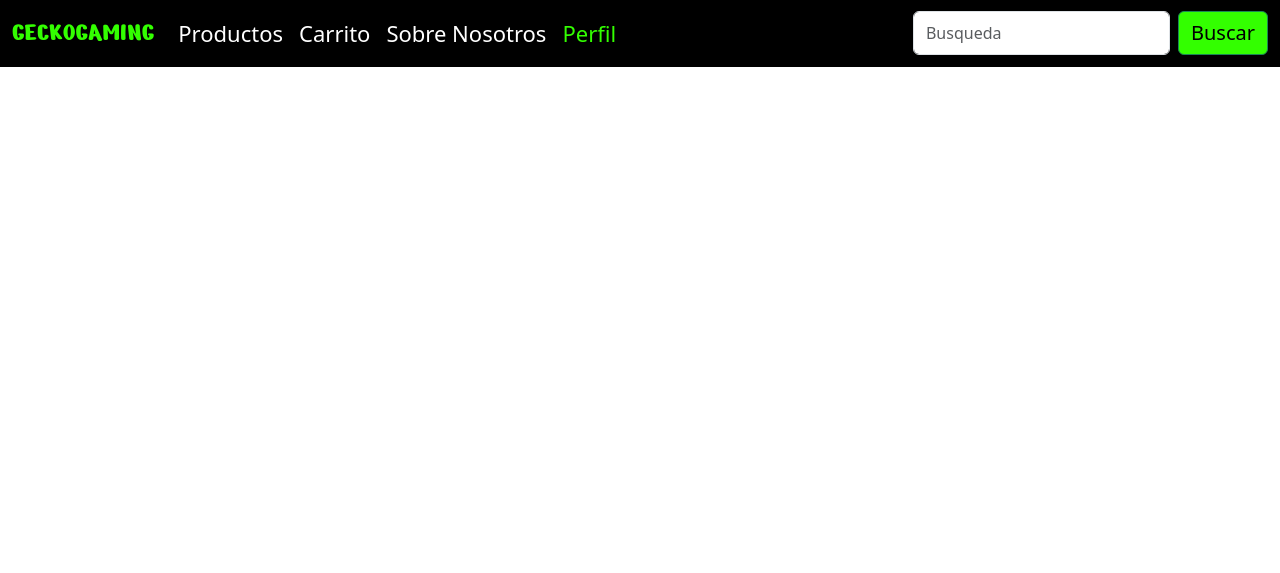
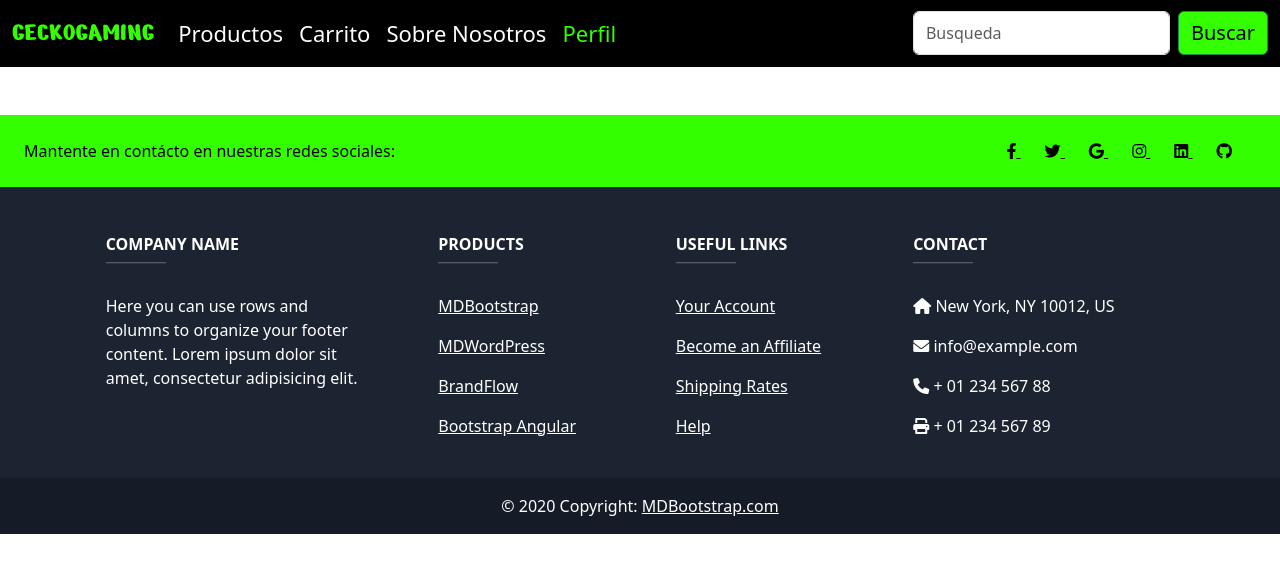
Before and after one commit to RichiLM/GeckoGames, a PHP site: page / in a window 1280 px wide. Shown: the top 573 px of the page. Run offline with PHP 8.4, Linux system fonts and the light colour scheme.

Commit message:
Subi footer plantilla

```diff
--- a/index.php
+++ b/index.php
@@ -1,15 +1,25 @@
 <!DOCTYPE html>
 <html lang="es">
+
 <head>
     <meta charset="UTF-8">
     <meta name="viewport" content="width=device-width, initial-scale=1.0">
     <title></title>
     <link href="https://cdn.jsdelivr.net/npm/bootstrap@5.3.2/dist/css/bootstrap.min.css" rel="stylesheet" integrity="sha384-T3c6CoIi6uLrA9TneNEoa7RxnatzjcDSCmG1MXxSR1GAsXEV/Dwwykc2MPK8M2HN" crossorigin="anonymous">
+    <!-- Font Awesome -->
+    <link href="https://cdnjs.cloudflare.com/ajax/libs/font-awesome/6.0.0/css/all.min.css" rel="stylesheet" />
+    <!-- Google Fonts -->
+    <link href="https://fonts.googleapis.com/css?family=Roboto:300,400,500,700&display=swap" rel="stylesheet" />
 </head>
+
 <body>
     <?php
     require('layouts/nav.php');
     ?>
+    <?php
+    require('layouts/footer.php');
+    ?>
     <script src="https://cdn.jsdelivr.net/npm/bootstrap@5.3.2/dist/js/bootstrap.bundle.min.js" integrity="sha384-C6RzsynM9kWDrMNeT87bh95OGNyZPhcTNXj1NW7RuBCsyN/o0jlpcV8Qyq46cDfL" crossorigin="anonymous"></script>
 </body>
+
 </html>
--- /dev/null
+++ b/layouts/footer.php
@@ -0,0 +1,124 @@
+<!-- Remove the container if you want to extend the Footer to full width. -->
+<div class="container-fluid my-5" style="padding: 0;">
+
+    <!-- Footer -->
+    <footer class="text-center text-lg-start text-white" style="background-color: #1c2331">
+        <!-- Section: Social media -->
+        <section class="d-flex justify-content-between p-4 text-black" style="background-color: #33ff00">
+            <!-- Left -->
+            <div class="me-5">
+                <span>Mantente en contácto en nuestras redes sociales:</span>
+            </div>
+            <!-- Left -->
+
+            <!-- Right -->
+            <div>
+                <a href="" class="text-black me-4">
+                    <i class="fab fa-facebook-f"></i>
+                </a>
+                <a href="" class="text-black me-4">
+                    <i class="fab fa-twitter"></i>
+                </a>
+                <a href="" class="text-black me-4">
+                    <i class="fab fa-google"></i>
+                </a>
+                <a href="" class="text-black me-4">
+                    <i class="fab fa-instagram"></i>
+                </a>
+                <a href="" class="text-black me-4">
+                    <i class="fab fa-linkedin"></i>
+                </a>
+                <a href="" class="text-black me-4">
+                    <i class="fab fa-github"></i>
+                </a>
+            </div>
+            <!-- Right -->
+        </section>
+        <!-- Section: Social media -->
+
+        <!-- Section: Links  -->
+        <section class="">
+            <div class="container text-center text-md-start mt-5">
+                <!-- Grid row -->
+                <div class="row mt-3">
+                    <!-- Grid column -->
+                    <div class="col-md-3 col-lg-4 col-xl-3 mx-auto mb-4">
+                        <!-- Content -->
+                        <h6 class="text-uppercase fw-bold">Company name</h6>
+                        <hr class="mb-4 mt-0 d-inline-block mx-auto" style="width: 60px; background-color: #7c4dff; height: 2px" />
+                        <p>
+                            Here you can use rows and columns to organize your footer
+                            content. Lorem ipsum dolor sit amet, consectetur adipisicing
+                            elit.
+                        </p>
+                    </div>
+                    <!-- Grid column -->
+
+                    <!-- Grid column -->
+                    <div class="col-md-2 col-lg-2 col-xl-2 mx-auto mb-4">
+                        <!-- Links -->
+                        <h6 class="text-uppercase fw-bold">Products</h6>
+                        <hr class="mb-4 mt-0 d-inline-block mx-auto" style="width: 60px; background-color: #7c4dff; height: 2px" />
+                        <p>
+                            <a href="#!" class="text-white">MDBootstrap</a>
+                        </p>
+                        <p>
+                            <a href="#!" class="text-white">MDWordPress</a>
+                        </p>
+                        <p>
+                            <a href="#!" class="text-white">BrandFlow</a>
+                        </p>
+                        <p>
+                            <a href="#!" class="text-white">Bootstrap Angular</a>
+                        </p>
+                    </div>
+                    <!-- Grid column -->
+
+                    <!-- Grid column -->
+                    <div class="col-md-3 col-lg-2 col-xl-2 mx-auto mb-4">
+                        <!-- Links -->
+                        <h6 class="text-uppercase fw-bold">Useful links</h6>
+                        <hr class="mb-4 mt-0 d-inline-block mx-auto" style="width: 60px; background-color: #7c4dff; height: 2px" />
+                        <p>
+                            <a href="#!" class="text-white">Your Account</a>
+                        </p>
+                        <p>
+                            <a href="#!" class="text-white">Become an Affiliate</a>
+                        </p>
+                        <p>
+                            <a href="#!" class="text-white">Shipping Rates</a>
+                        </p>
+                        <p>
+                            <a href="#!" class="text-white">Help</a>
+                        </p>
+                    </div>
+                    <!-- Grid column -->
+
+                    <!-- Grid column -->
+                    <div class="col-md-4 col-lg-3 col-xl-3 mx-auto mb-md-0 mb-4">
+                        <!-- Links -->
+                        <h6 class="text-uppercase fw-bold">Contact</h6>
+                        <hr class="mb-4 mt-0 d-inline-block mx-auto" style="width: 60px; background-color: #7c4dff; height: 2px" />
+                        <p><i class="fas fa-home mr-3"></i> New York, NY 10012, US</p>
+                        <p><i class="fas fa-envelope mr-3"></i> info@example.com</p>
+                        <p><i class="fas fa-phone mr-3"></i> + 01 234 567 88</p>
+                        <p><i class="fas fa-print mr-3"></i> + 01 234 567 89</p>
+                    </div>
+                    <!-- Grid column -->
+                </div>
+                <!-- Grid row -->
+            </div>
+        </section>
+        <!-- Section: Links  -->
+
+        <!-- Copyright -->
+        <div class="text-center p-3" style="background-color: rgba(0, 0, 0, 0.2)">
+            © 2020 Copyright:
+            <a class="text-white" href="https://mdbootstrap.com/">MDBootstrap.com</a>
+        </div>
+        <!-- Copyright -->
+    </footer>
+    <!-- Footer -->
+
+</div>
+<!-- End of .container -->
```
